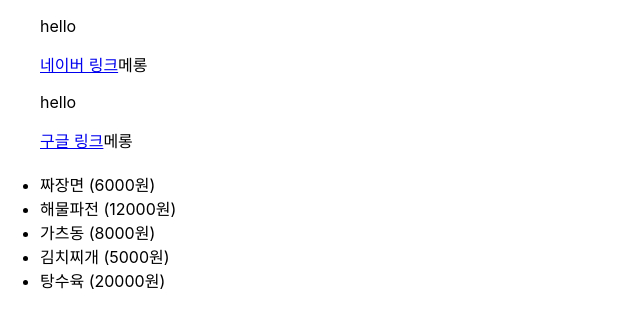
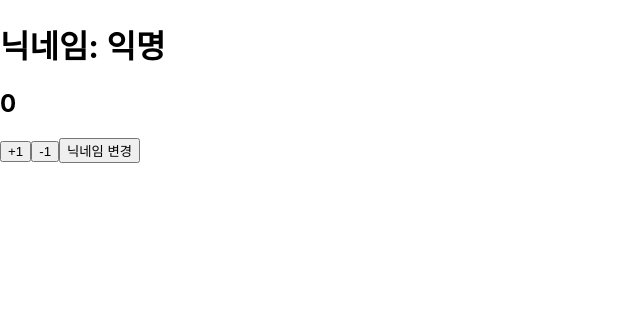
Before and after one commit to woozz12/react-practice, a React (Create React App) app: page / in a window 1280 px wide. Shown: the top 328 px of the page, without its empty margins (0-640 px from the left). Built offline with nearby package versions, Linux system fonts and the light colour scheme; the HTML template or start-up script is replaced by a standard one.

Commit message:
# 3. react hook (useState, useEffect)

```diff
--- a/src/App.js
+++ b/src/App.js
@@ -1,6 +1,9 @@
 import './App.css';
 import SayHello from './SayHello';
 import FoodList from './component/chap02_props/FoodList';
+import Counter from './component/chap03_state/Counter';
+import NickName from './component/chap03_state/NickName';
+
 
 
 
@@ -24,7 +27,7 @@
   //{} 안에서 함수의 호출문이나 변수참조는 가능.
   return (
     <>
-      <FoodList />
+      <Counter />
     </>
   );
 }
--- /dev/null
+++ b/src/component/chap03_state/Counter.js
@@ -0,0 +1,45 @@
+import React, {useState, useEffect } from 'react'
+
+const Counter = () => {
+
+    const [number, setNumber] = useState(0);
+    const [nick, setNick] = useState('익명');
+
+    const increase = () => setNumber(number + 1);
+    const decrease = () => setNumber(number - 1);
+
+    const changeNick = () => setNick('김철수');
+
+    /*
+    useEffect:
+    - 화면이 처음으로 렌더링(마운트) 될 때 자동으로 호출되는 함수.
+    - 상태값이 변경될 때마다 다시 호출.
+    - 만약에 첫 렌더링 시에만 useEffect를 호출하고 싶다면
+     두 번째 파라미터로 빈 배열(의존성 배열)을 넣으면 된다.
+     - 의존성 배열에 상태변수를 넣으면 해당 상태변수가 업데이트 될 때마다
+     userEffect가 재 호출됨.
+    */
+
+    useEffect(() => {
+        //화면이 처음 렌더링 될 때 fetch를 통해 서버 api를 호출하는 경우,
+        //처음 1회 호출 후에 또 할 필요가 있을까?
+        console.log('3. useEffect called!!');
+    }, [nick]);
+
+    console.log('1. component function executed!!');
+
+
+    return (
+    <>
+        {console.log('2. rendered html!!')}
+        <h1>닉네임: {nick}</h1>
+        <h2>{number}</h2>
+        <button onClick={increase} >+1</button>
+        <button onClick={decrease}>-1</button>
+        <button onClick={changeNick}>닉네임 변경</button>
+    </>
+  );
+
+}
+
+export default Counter;
--- /dev/null
+++ b/src/component/chap03_state/NickName.js
@@ -0,0 +1,33 @@
+import React, { useState } from 'react'
+
+const NickName = () => {
+
+    //useState 훅은 배열을 리턴하는데,
+    //0번에는 상태변수값. 1번에는 상태변수값을 변경할 수 있는 setter함수가 제공됨.
+
+    //useState의 리턴 타입이 배열이기 때문에 구조 분해 할당을 통해
+    //쉽게 이름을 지어서 사용 가능(관례식으로 상태변수값, set상태변수값)
+    const [nickName, setNickName] = useState('김철수');
+    // console.log('result: ', result);
+
+    // let nickName = '김철수';
+
+    const changeNickname = e => {
+        console.log('changeNickname called!!!');
+        // nickName='척척박사';
+        setNickName('척척박사'); //useState의 setter를 호출해서 상태변수의 값 불러옴
+        console.log('nickName:' , nickName);
+    }
+
+  return (
+    <>
+        <h1>Hello ~! {nickName} </h1>
+        <button className='btn' onClick={changeNickname}>버튼</button>
+        <button className='btn' onClick={() => setNickName('척척석사')}>버튼2</button>
+    </>
+  );
+
+
+}
+
+export default NickName;
```
